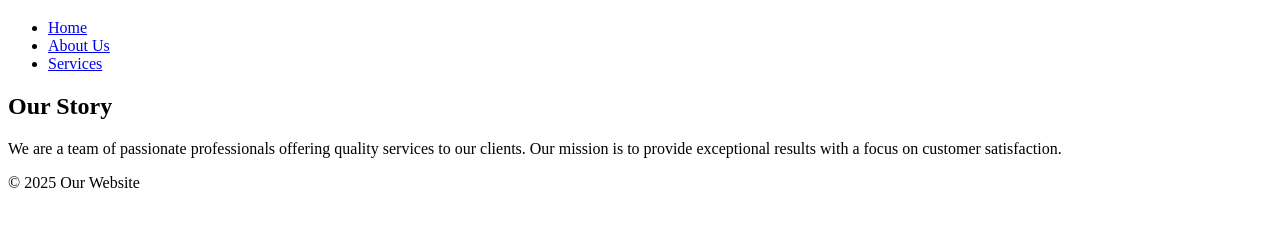
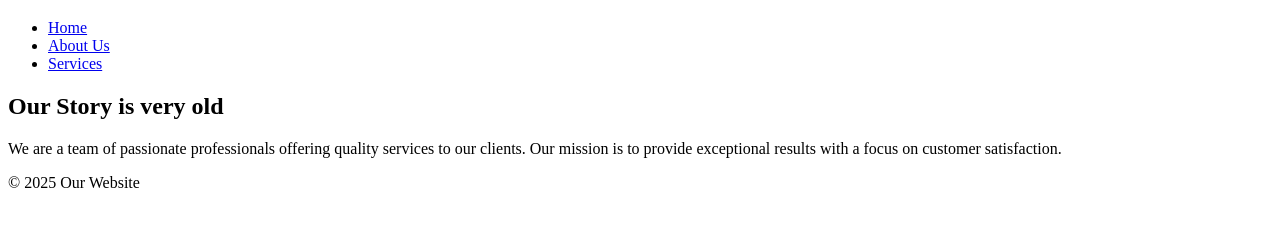
Before and after one commit to mohammad-khader/firstrepo, a plain HTML site: page about.html in a window 1280 px wide. Shown: the part 61-288 px from the top of the page. Drawn offline with Linux system fonts and the light colour scheme.

Commit message:
Changed Version

```diff
--- a/about.html
+++ b/about.html
@@ -18,7 +18,7 @@
     </header>
 
     <section>
-        <h2>Our Story</h2>
+        <h2>Our Story is very old</h2>
         <p>We are a team of passionate professionals offering quality services to our clients. Our mission is to provide exceptional results with a focus on customer satisfaction.</p>
     </section>
 
```
